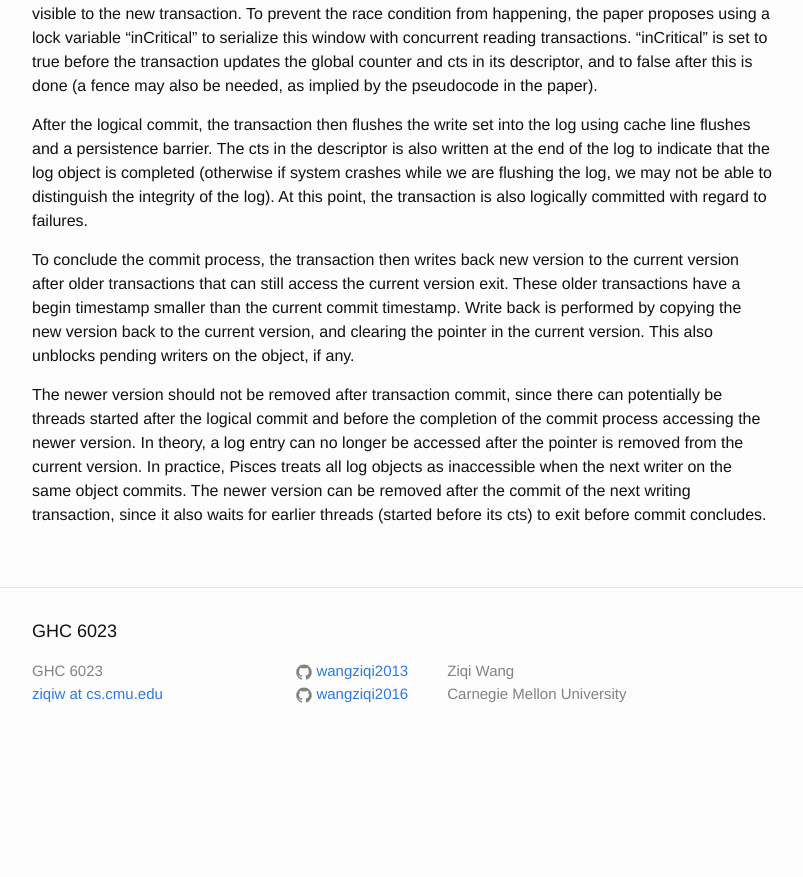
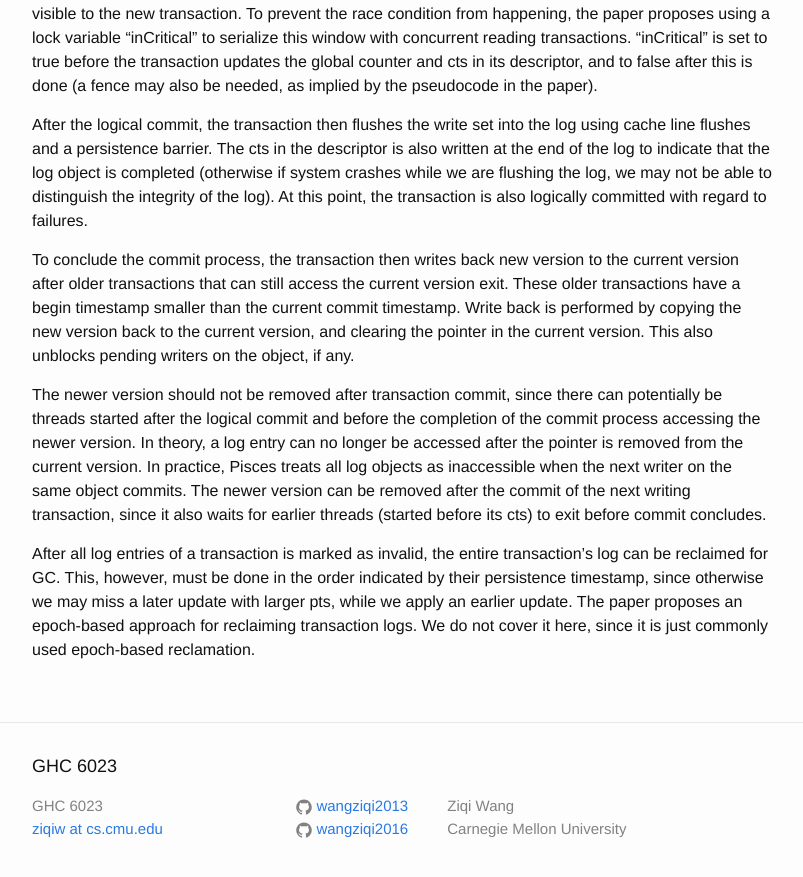
Before and after one commit to wangziqi2013/wangziqi2013.github.io, a Jekyll site: the page built from _posts/2020-02-02-pisces.markdown, in a window 1280 px wide and 900 px high, scrolled down 2986 px. Shown: the top 877 px of the window, without its empty margins (238-1041 px from the left). Built offline with Jekyll 4.4.1, drawn with Linux system fonts in a browser that asks for light colours; before the commit the page ends 3751 px from its top, so only the background shows below that.

Commit message:
Adding GC

```diff
--- a/_posts/2020-02-02-pisces.markdown
+++ b/_posts/2020-02-02-pisces.markdown
@@ -129,3 +129,8 @@ can no longer be accessed after the pointer is removed from the current version.
 as inaccessible when the next writer on the same object commits. The newer version can be removed after the commit of
 the next writing transaction, since it also waits for earlier threads (started before its cts) to exit before commit
 concludes.
+
+After all log entries of a transaction is marked as invalid, the entire transaction's log can be reclaimed for GC. This,
+however, must be done in the order indicated by their persistence timestamp, since otherwise we may miss a later update
+with larger pts, while we apply an earlier update. The paper proposes an epoch-based approach for reclaiming transaction
+logs. We do not cover it here, since it is just commonly used epoch-based reclamation.
```
